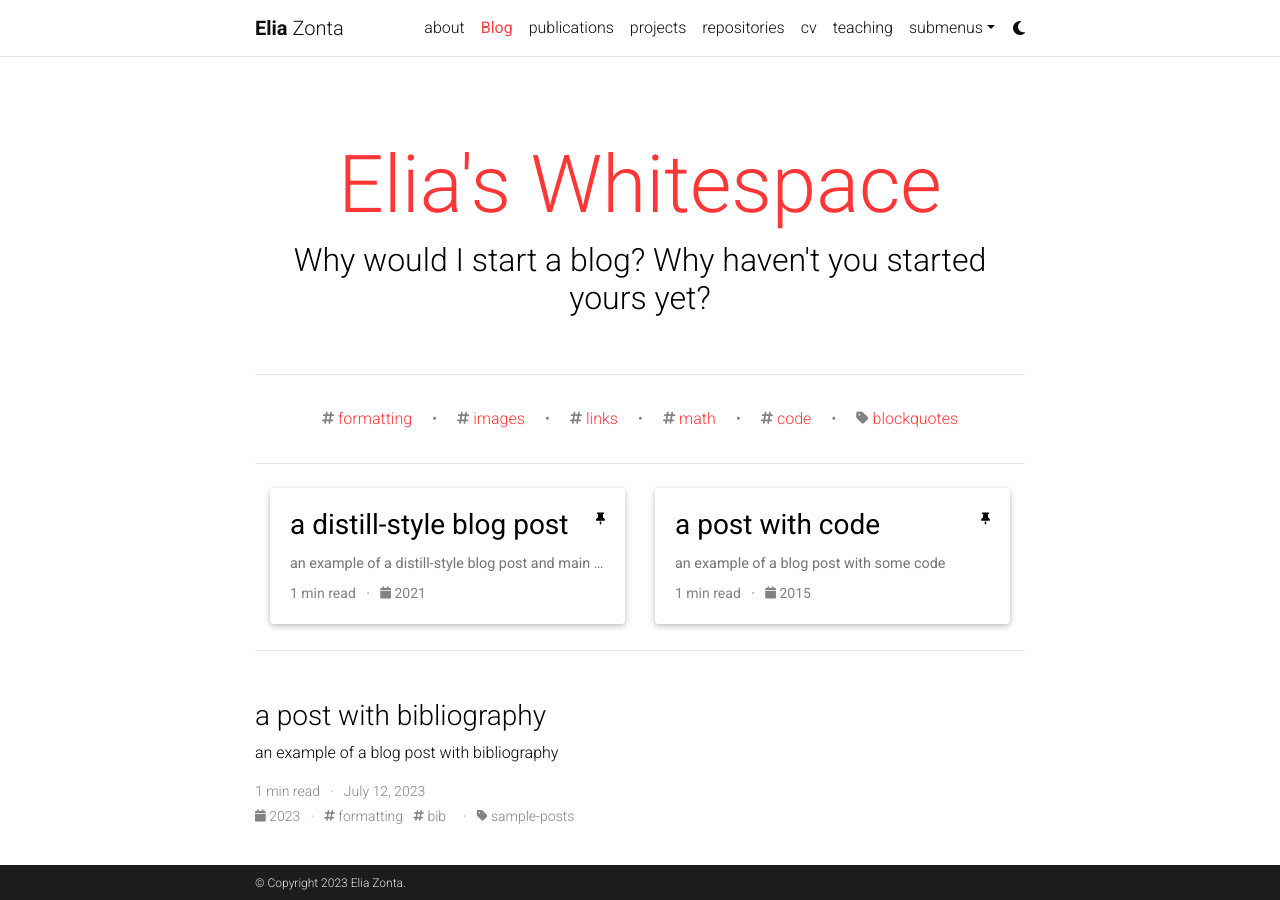
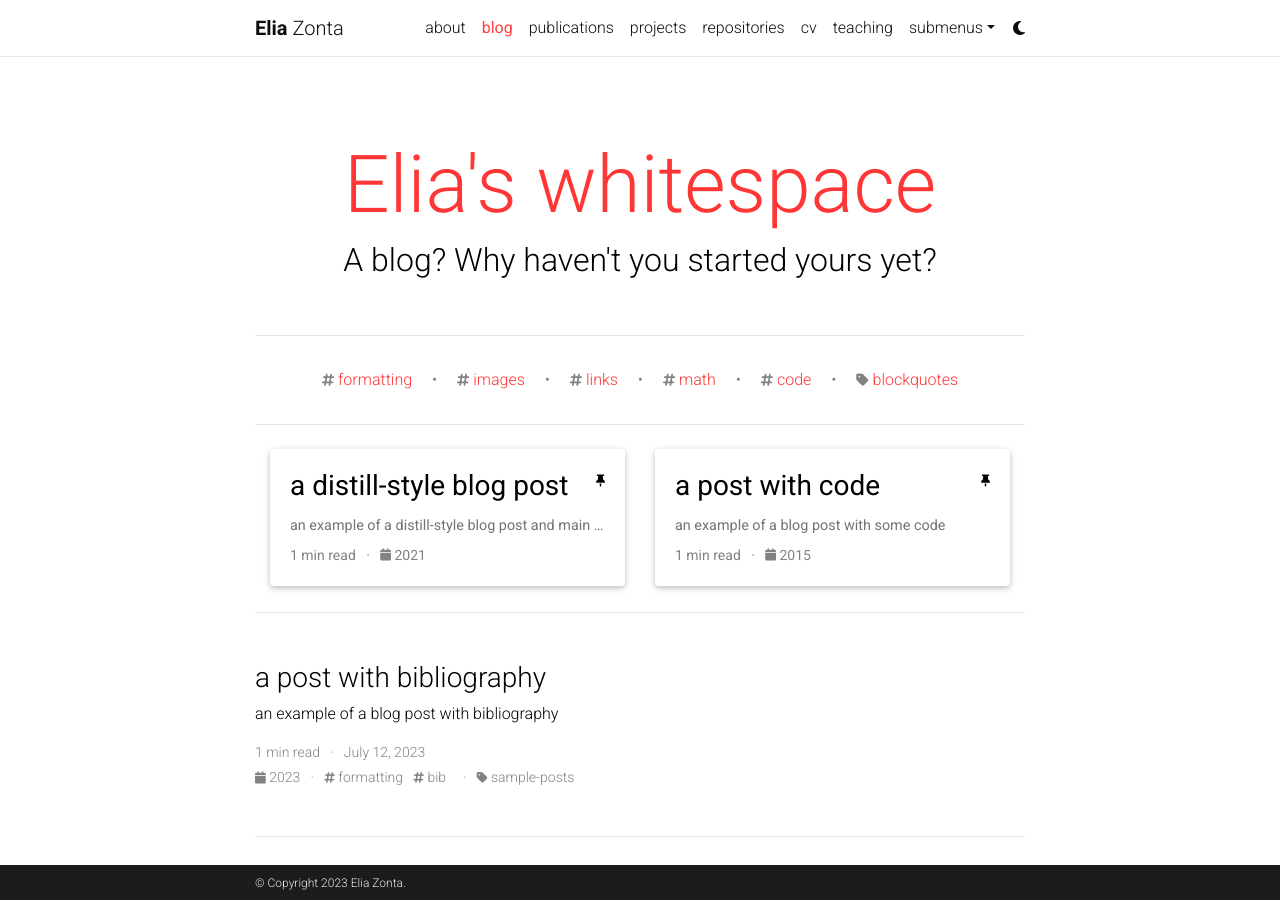
Before and after one commit to eliazonta/eliazonta.github.io, a Jekyll site: the page built from blog/index.html, in a window 1280 px wide and 900 px high. Built offline with Jekyll 4.4.1, drawn with Linux system fonts in a browser that asks for light colours; the list of posts is cut into pages by our own code; comment, search, counter and statistics services are not loaded; a style sheet for code colours, icons or effects is not loaded.

Commit message:
more data but WIP cause several gems problems

```diff
--- a/_config.yml
+++ b/_config.yml
@@ -123,9 +123,9 @@ bing_site_verification:  # out your bing-site-verification ID (Bing Webmaster)
 # Blog
 # -----------------------------------------------------------------------------
 
-blog_name: Elia's Whitespace # blog_name will be displayed in your blog page
-blog_nav_title: Blog # your blog must have a title for it to be displayed in the nav bar
-blog_description: Why would I start a blog? Why haven't you started yours yet?
+blog_name: Elia's whitespace # blog_name will be displayed in your blog page
+blog_nav_title: blog # your blog must have a title for it to be displayed in the nav bar
+blog_description: A blog? Why haven't you started yours yet?
 permalink: /blog/:year/:title/
 
 # Pagination
@@ -161,7 +161,7 @@ disqus_shortname: al-folio # put your disqus shortname
 # you can display them in your blog by adding a link to the RSS feed.
 external_sources:
   - name: medium.com
-    rss_url: https://medium.com/@al-folio/feed
+    rss_url: https://medium.com/@ezonta
 
 # -----------------------------------------------------------------------------
 # Collections
```
Also changed, not shown: _pages/about.md (+4 -1 lines), assets/img/icon.png, assets/img/old.png (deleted), 2 other files.
